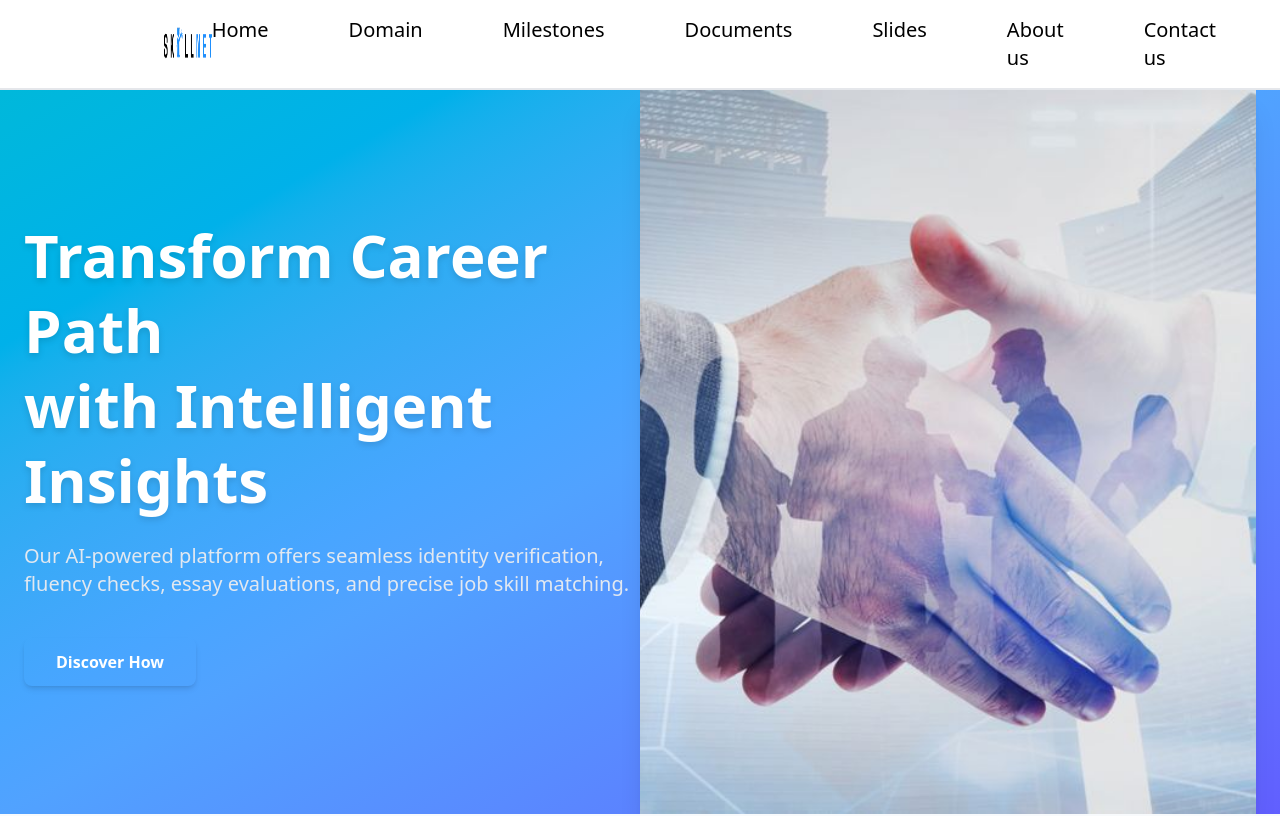
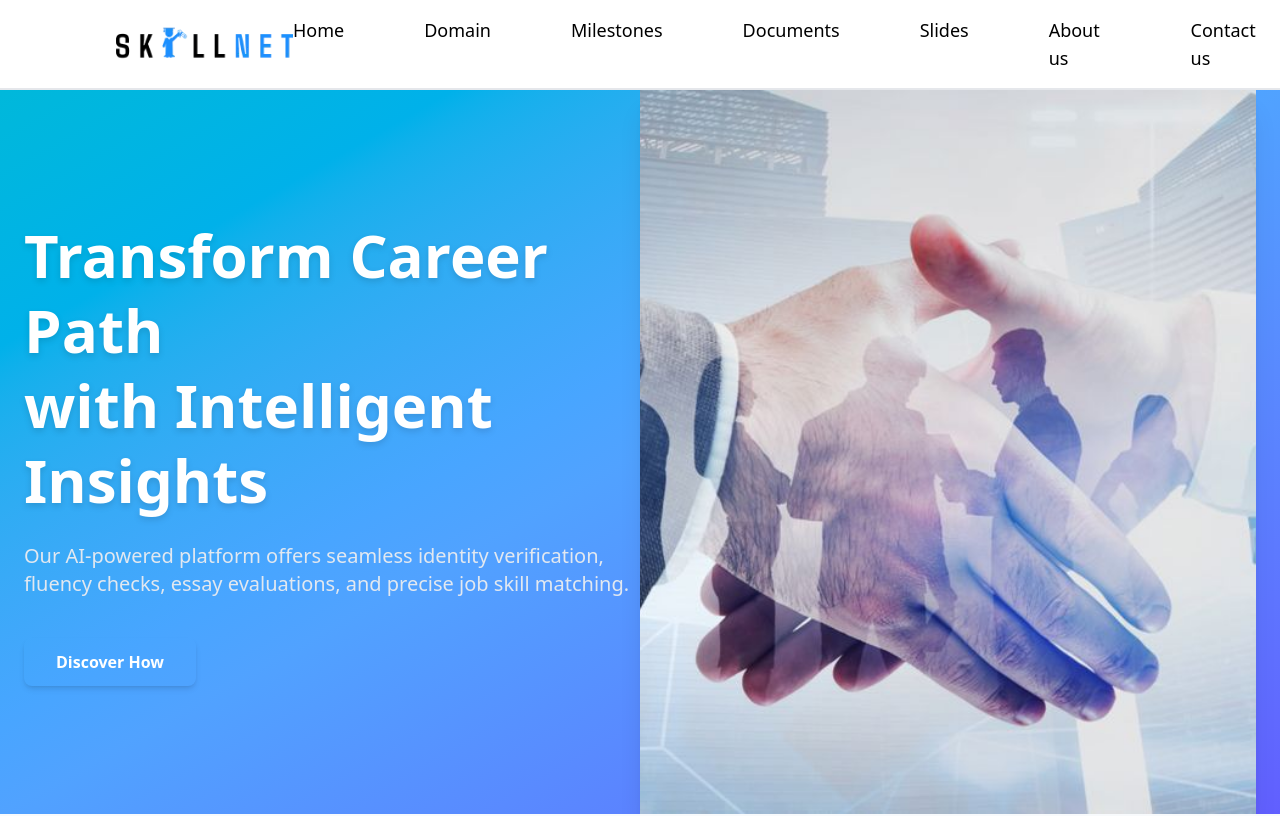
Before and after one commit to chami-gunawardane/skillnet-website, a React (Vite) app: page / in a window 1280 px wide. Shown: the top 816 px of the page. Built offline with nearby package versions, Linux system fonts and the light colour scheme.

Commit message:
Fixed navbar

```diff
--- a/src/components/Navbar/index.jsx
+++ b/src/components/Navbar/index.jsx
@@ -4,14 +4,16 @@ import { Link } from "react-router-dom";
 
 const Navbar = () => {
   return (
-    <nav className="flex items-center justify-between px-16 py-4 bg-white font-sans p-2 border-b-2 border-gray-200 ">
+    <nav className="flex items-center justify-between px-4 py-4 bg-white font-sans p-2 border-b-2 border-gray-200 ">
       {/* Logo */}
+      <Link to="/">
       <div className="flex items-center">
         <img src={logo} alt="Skillnet Logo" className="h-10 w-auto pl-[100px]" />
       </div>
+      </Link>
 
       {/* Navigation Links */}
-      <ul className="flex space-x-20 font-medium text-xl">
+      <ul className="flex space-x-20 font-medium text-lg">
         <li className="text-black hover:text-blue-400 cursor-pointer"><Link to="/">Home</Link></li>
         <li className="text-black hover:text-blue-400 cursor-pointer"><Link to="/Domain">Domain</Link></li>
         <li className="text-black hover:text-blue-400 cursor-pointer"><Link to="/Milestones">Milestones</Link></li>
```
